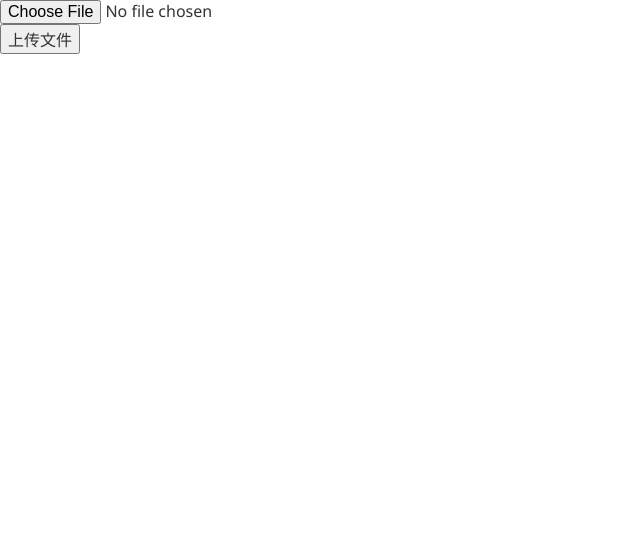
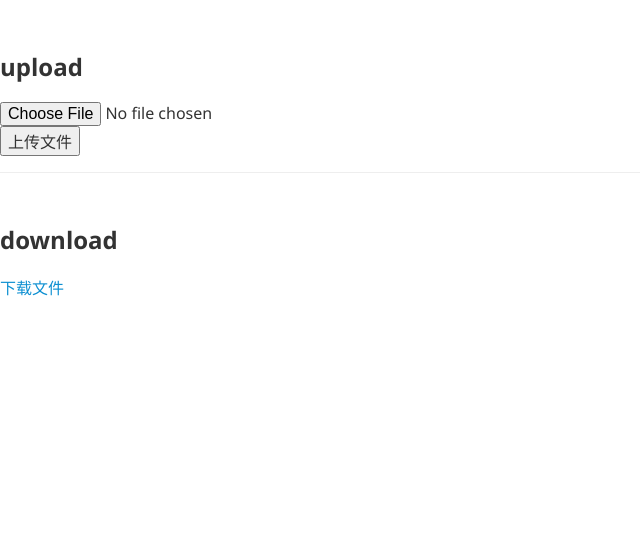
Before and after one commit to BUGLAN/blog, a Flask app: page /cloud_hub/uploads in a window 1280 px wide. Shown: the part 51-590 px from the top of the page, without its empty margins (0-640 px from the left). Run offline with Flask 2, Linux system fonts and the light colour scheme; a user stored in the database is signed in; tables that the repository leaves empty hold one stand-in row (values such as "Sample post"); some libraries are stand-ins or nearby versions.

Commit message:
change imports

```diff
--- a/blog/admin/views.py
+++ b/blog/admin/views.py
@@ -1,7 +1,8 @@
+import os
+import datetime
+
 from blog.admin import admin_blueprint
 from werkzeug.utils import secure_filename
-import os
-import datetime
 from blog.main.views import db, login_required, current_user, request, redirect, \
     url_for, render_template, Post, User, Category, Tag, abort, current_app
 from extensions import check_file_type
--- a/blog/cloudhub/views.py
+++ b/blog/cloudhub/views.py
@@ -1,15 +1,16 @@
+import os
+
 from . import cloud_hub_blueprint
-from flask import request, render_template, current_app
+from flask import request, render_template, current_app, make_response, send_from_directory
 from blog.main.models import File
 from flask_login import current_user, login_required
-import os
 from extensions import db, check_file_type
 
 
 @cloud_hub_blueprint.route('/cloud_hub/index')
 def cloud_hub_index():
     # 首页视图
-    pass
+    return render_template('cloud_hub/cloud_hub_index.html')
 
 
 @cloud_hub_blueprint.route('/cloud_hub/uploads', methods=['GET', 'POST'])
@@ -36,6 +37,23 @@ def cloud_hub_uploads():
     return render_template('cloud_hub/cloud_hub_index.html')
 
 
+def download_file(username, filename):
+    # 下载工厂函数
+    directory = os.path.join(current_app.config['UPLOAD_FOLDER'], username)
+    full_path = os.path.join(directory, filename)
+    if os.path.exists(full_path):
+        res = make_response(send_from_directory(directory, filename, as_attachment=True), 200)
+        # 中文的话 先编码再解码为latin-1
+        res.headers["Content-Disposition"] = "attachment; filename={}".format(
+           filename.encode().decode('latin-1'))
+        return res
+    return "文件不存在"
+
+
 @cloud_hub_blueprint.route('/cloud_hub/download')
 def cloud_hub_download():
-    pass
+    # 需要 用户名和文件名
+    username = 'BUGLAN'
+    filename = '小丑.jpg'
+    response = download_file(username, filename)
+    return response
--- a/blog/novel/api.py
+++ b/blog/novel/api.py
@@ -1,6 +1,7 @@
+import re
+
 from . import novel_blueprint
 from flask_restful import Resource, reqparse, Api
-import re
 from flask import abort, jsonify
 import requests
 from ..main.models import Book
--- a/blog/novel/spider.py
+++ b/blog/novel/spider.py
@@ -1,4 +1,5 @@
 import re
+
 from .download import *
 
 
--- a/blog/novel/views.py
+++ b/blog/novel/views.py
@@ -1,9 +1,10 @@
+import sqlalchemy
+
 from . import novel_blueprint
 from flask import render_template, request, redirect, url_for, abort
 from .spider import Spider
 from blog.main.models import Book
 from extensions import db
-import sqlalchemy
 from functools import wraps
 from flask_login import current_user
 
--- a/blog/templates/base.html
+++ b/blog/templates/base.html
@@ -36,7 +36,7 @@
                         <li class="am-dropdown-header">有趣的东西哦</li>
                         <li><a href="{{ url_for('novel.search') }}">1. 搜索书籍</a></li>
                         <li><a href="{{ url_for('novel.novel_cases') }}">2. 书架</a></li>
-                        <li><a href="#">3. 网盘</a></li>
+                        <li><a href="{{ url_for('cloud_hub.cloud_hub_index') }}">3. 网盘</a></li>
                         <li class="am-disabled"><a href="#">4. 下地狱</a></li>
                         <li class="am-divider"></li>
                         <li><a href="#">About Me</a></li>
--- a/blog/templates/cloud_hub/cloud_hub_index.html
+++ b/blog/templates/cloud_hub/cloud_hub_index.html
@@ -1,8 +1,12 @@
 {% extends 'base.html' %}
 
 {% block body %}
+    <h1>upload</h1>
     <form action="{{ url_for('cloud_hub.cloud_hub_uploads') }}" enctype="multipart/form-data" method="post">
         <input type="file" name="file">
         <input type="submit" value="上传文件">
     </form>
+    <hr>
+    <h1>download</h1>
+    <a href="{{ url_for('cloud_hub.cloud_hub_download') }}">下载文件</a>
 {% endblock %}
```
Also changed, not shown: blog/main/views.py (+4 -3 lines), blog/cloudhub/file_models.py (added), blog/static/user/BUGLAN/小丑.jpg (added).
